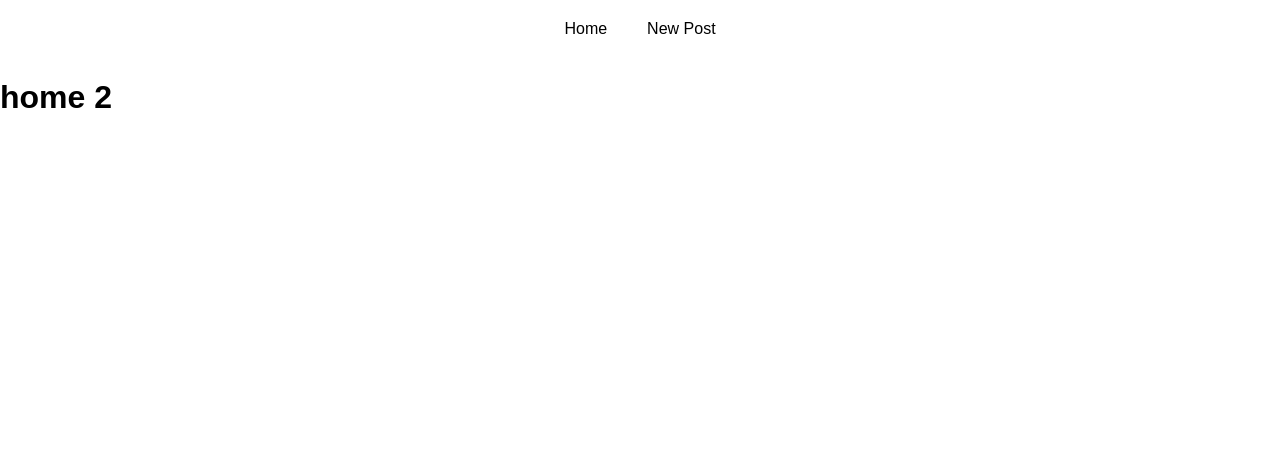
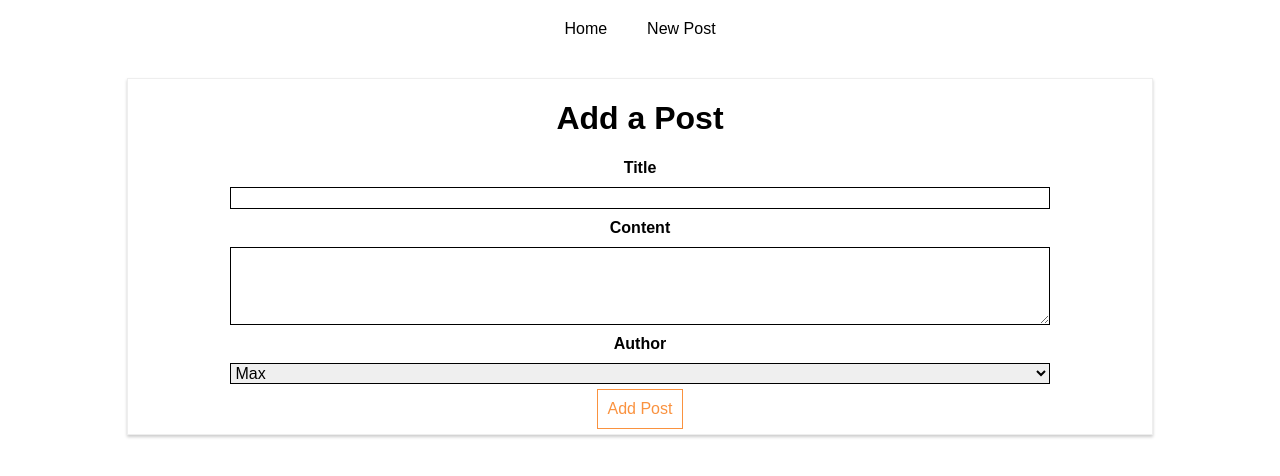
Before and after one commit to Yg0R2/burger-builder-react-app, a React (Create React App) app: page /new-post in a window 1280 px wide. Shown: the top 476 px of the page. Built offline with nearby package versions, Linux system fonts and the light colour scheme.

Commit message:
Render different pages based on different Router

```diff
--- a/src/containers/Blog/Blog.js
+++ b/src/containers/Blog/Blog.js
@@ -2,6 +2,7 @@ import React, {Component} from 'react';
 import {Route} from 'react-router-dom';
 
 import Posts from '../../containers/Blog/Posts/Posts';
+import NewPost from './NewPost/NewPost';
 
 import './Blog.css';
 
@@ -18,8 +19,12 @@ class Blog extends Component {
             </ul>
           </nav>
         </header>
+        {/*
         <Route path="/" exact render={() => <h1>home</h1>} />
         <Route path="/" render={() => <h1>home 2</h1>} />
+        */}
+        <Route path="/" exact component={Posts} />
+        <Route path="/new-post" exact component={NewPost} />
       </div>
     );
   }
```
